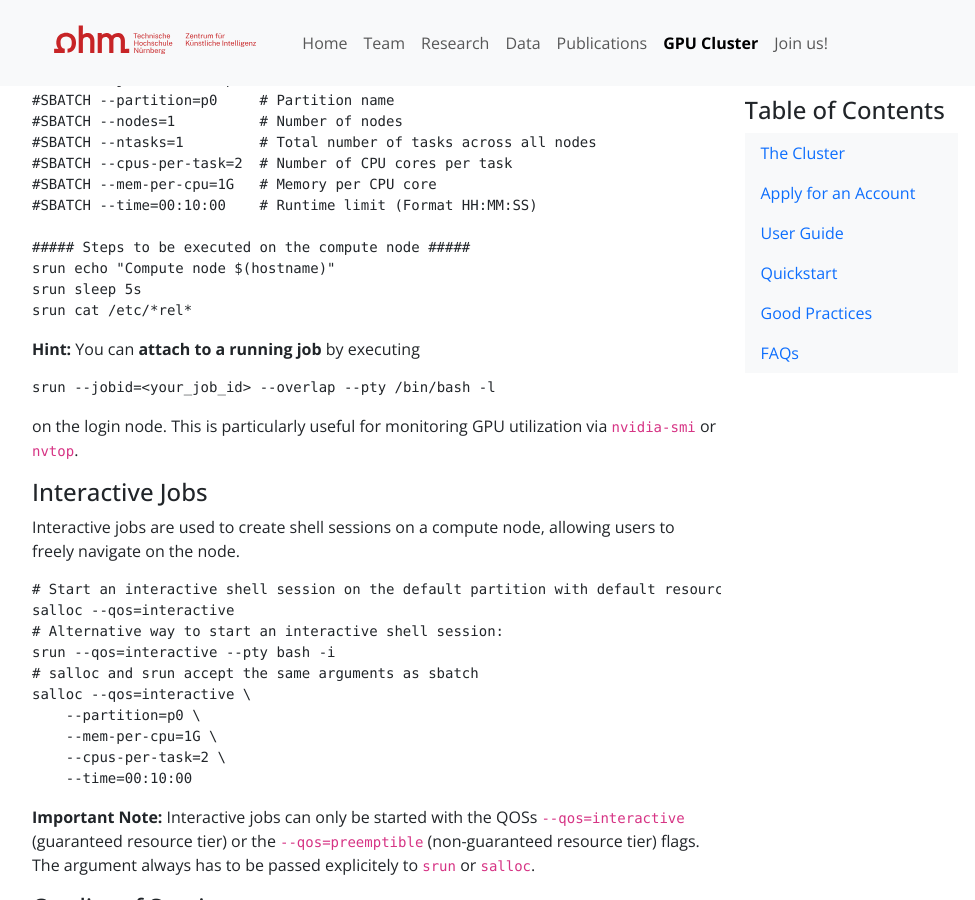
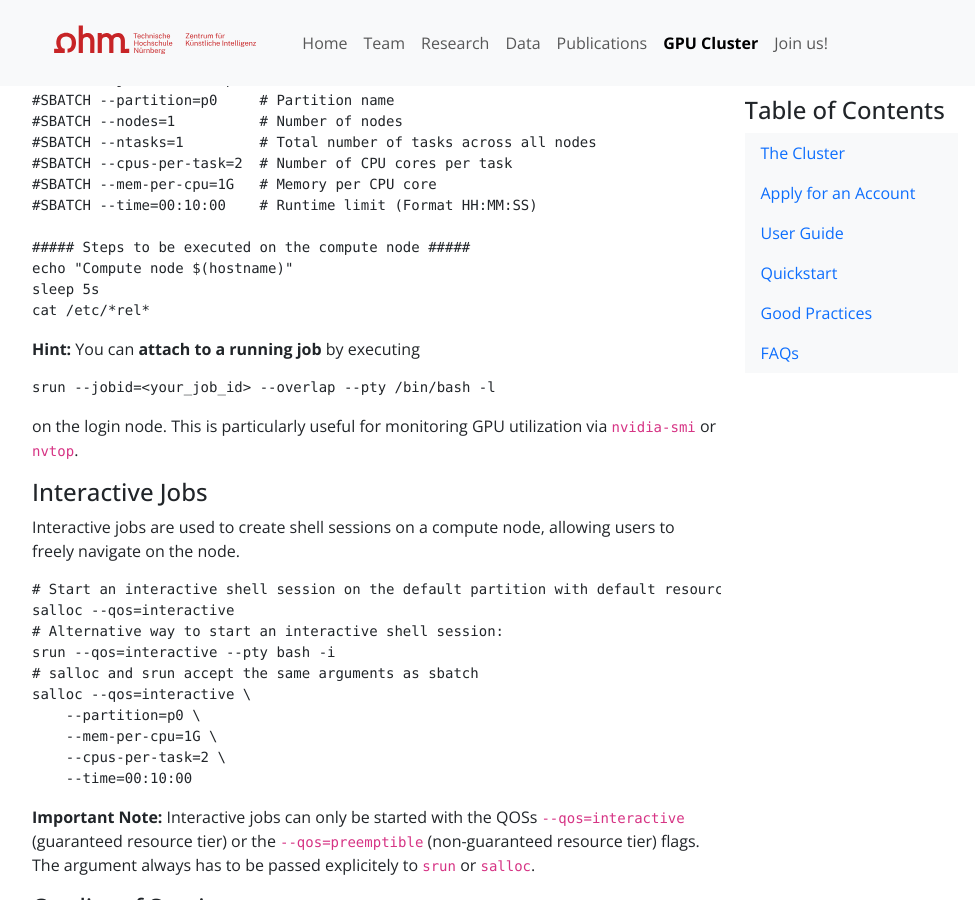
Before and after one commit to dwgnr/ki-zentrum.github.io, a Jekyll site: the page built from _pages/cluster.md, in a window 1280 px wide and 900 px high, scrolled down 2872 px. Shown: the whole window, without its empty margins (145-1120 px from the left). Built offline with Jekyll 4.4.1, drawn with Linux system fonts in a browser that asks for light colours.

Commit message:
update cluster doc and refs

````diff
--- a/_pages/cluster.md
+++ b/_pages/cluster.md
@@ -105,9 +105,9 @@ This an example of a typical submission script for the KIZ HPC cluster:
 #SBATCH --time=00:10:00    # Runtime limit (Format HH:MM:SS)
 
 ##### Steps to be executed on the compute node #####
-srun echo "Compute node $(hostname)"
-srun sleep 5s
-srun cat /etc/*rel*
+echo "Compute node $(hostname)"
+sleep 5s
+cat /etc/*rel*
 ```
 
 **Hint:** You can **attach to a running job** by executing
````
Also changed, not shown: _data/references.bib (+8 -0 lines).
